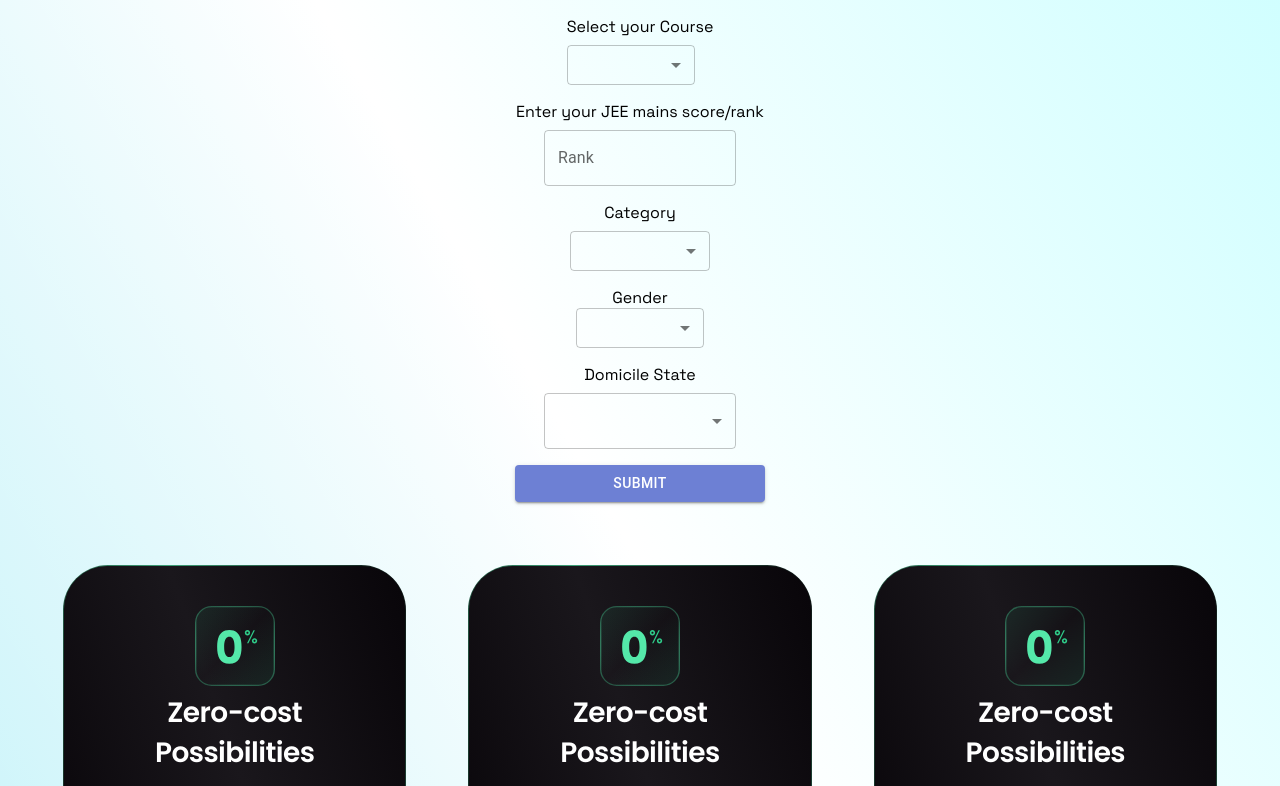
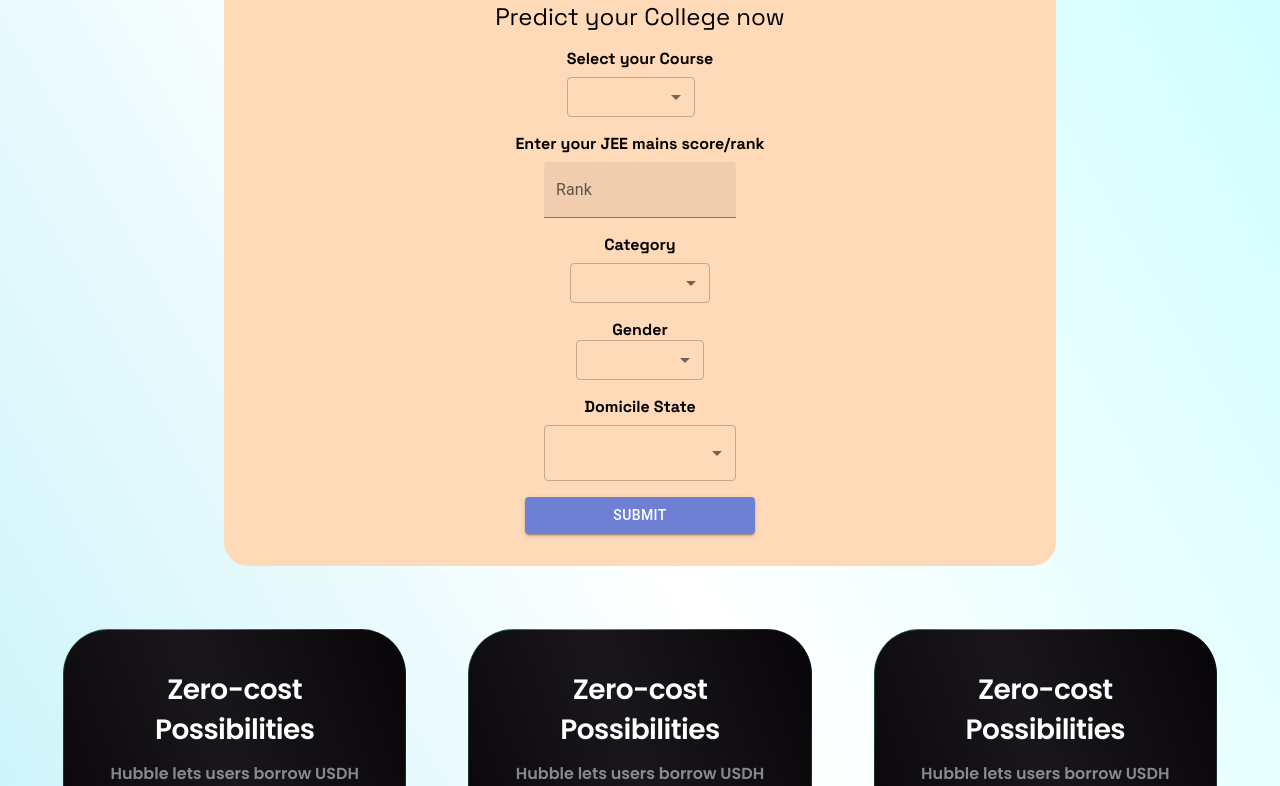
Before and after one commit to aarav-gargg/UniFind, a React (Vite) app: page /CollegePredictor in a window 1280 px wide. Shown: the part 634-1420 px from the top of the page. Built offline with nearby package versions, Linux system fonts and the light colour scheme; a web font is replaced by a local one.

Commit message:
Added animation and transformed the form

```diff
--- a/package.json
+++ b/package.json
@@ -14,6 +14,7 @@
     "@emotion/styled": "^11.11.5",
     "@mui/icons-material": "^5.16.0",
     "@mui/material": "^5.16.0",
+    "aos": "^2.3.4",
     "react": "^18.3.1",
     "react-dom": "^18.3.1",
     "react-router-dom": "^6.24.1"
--- a/src/App.jsx
+++ b/src/App.jsx
@@ -5,10 +5,12 @@ import { Route, RouterProvider, createBrowserRouter, createRoutesFromElements }
 import FormPage from './Components/InputForm/FormPage';
 import Layout from './Layout';
 // import Login from './Components/Login';
-
+import AOS from 'aos';
+import 'aos/dist/aos.css';
 import Home from './Components/home/Home';
 import Articles from './Components/articles/Articles';
 import College from './Components/collegePreview/College';
+import { useEffect } from 'react';
 import CollegeDisplay from './Components/InputForm/CollegeDisplay';
 
 const router = createBrowserRouter(
@@ -25,6 +27,9 @@ const router = createBrowserRouter(
 );
 
 function App() {
+  useEffect(() => {
+    AOS.init();
+  }, [])
   return (
     <>
       <RouterProvider router={router} />
--- a/src/Components/InputForm/CollegeDisplay.jsx
+++ b/src/Components/InputForm/CollegeDisplay.jsx
@@ -9,11 +9,11 @@ function CollegeDisplay() {
         <div className="gradient-cards">
             <div className="card69">
             <div className="container-card bg-green-box">
-                <svg width="80" height="80" viewBox="0 0 120 120" fill="none" xmlns="http://www.w3.org/2000/svg">
+                {/* <svg width="80" height="80" viewBox="0 0 120 120" fill="none" xmlns="http://www.w3.org/2000/svg">
                 <rect x="1" y="1" width="118" height="118" rx="24" fill="url(#paint0_linear_1366_4547)" fillOpacity="0.15" stroke="url(#paint1_radial_1366_4547)" strokeWidth="2"></rect>
                 <path d="M33.2182 61.4C33.2182 75.425 37.2682 86.75 51.5932 86.75C65.9182 86.75 69.8182 75.425 69.8182 61.4C69.8182 47.225 65.9182 35.9 51.5932 35.9C37.2682 35.9 33.2182 47.225 33.2182 61.4ZM43.7182 61.4C43.7182 53.075 45.5932 46.1 51.5932 46.1C57.5182 46.1 59.3182 53.075 59.3182 61.4C59.3182 69.65 57.5182 76.55 51.5932 76.55C45.5932 76.55 43.7182 69.65 43.7182 61.4Z" fill="#54E8A9"></path>
-                <path d="M87.7143 36.35L78.0543 56H80.1243L89.7843 36.35H87.7143ZM74.6943 40.16C74.6943 42.44 76.4043 44.15 78.6843 44.15C80.9343 44.15 82.7043 42.44 82.7043 40.16C82.7043 37.91 80.9343 36.14 78.6843 36.14C76.4043 36.14 74.6943 37.91 74.6943 40.16ZM77.1243 40.16C77.1243 39.29 77.7543 38.57 78.6843 38.57C79.5543 38.57 80.2743 39.29 80.2743 40.16C80.2743 41.09 79.5543 41.72 78.6843 41.72C77.7543 41.72 77.1243 41.09 77.1243 40.16ZM85.3143 52.31C85.3143 54.59 87.0243 56.3 89.3043 56.3C91.5543 56.3 93.3243 54.59 93.3243 52.31C93.3243 50.06 91.5543 48.29 89.3043 48.29C87.0243 48.29 85.3143 50.06 85.3143 52.31ZM87.7443 52.31C87.7443 51.44 88.3743 50.72 89.3043 50.72C90.1743 50.72 90.8943 51.44 90.8943 52.31C90.8943 53.24 90.1743 53.87 89.3043 53.87C88.3743 53.87 87.7443 53.24 87.7443 52.31Z" fill="#2FCB89"></path>
-                <defs>
+                <path d="M87.7143 36.35L78.0543 56H80.1243L89.7843 36.35H87.7143ZM74.6943 40.16C74.6943 42.44 76.4043 44.15 78.6843 44.15C80.9343 44.15 82.7043 42.44 82.7043 40.16C82.7043 37.91 80.9343 36.14 78.6843 36.14C76.4043 36.14 74.6943 37.91 74.6943 40.16ZM77.1243 40.16C77.1243 39.29 77.7543 38.57 78.6843 38.57C79.5543 38.57 80.2743 39.29 80.2743 40.16C80.2743 41.09 79.5543 41.72 78.6843 41.72C77.7543 41.72 77.1243 41.09 77.1243 40.16ZM85.3143 52.31C85.3143 54.59 87.0243 56.3 89.3043 56.3C91.5543 56.3 93.3243 54.59 93.3243 52.31C93.3243 50.06 91.5543 48.29 89.3043 48.29C87.0243 48.29 85.3143 50.06 85.3143 52.31ZM87.7443 52.31C87.7443 51.44 88.3743 50.72 89.3043 50.72C90.1743 50.72 90.8943 51.44 90.8943 52.31C90.8943 53.24 90.1743 53.87 89.3043 53.87C88.3743 53.87 87.7443 53.24 87.7443 52.31Z" fill="#2FCB89"></path> */}
+                {/* <defs>
                     <linearGradient id="paint0_linear_1366_4547" x1="0.0063367" y1="0.168432" x2="120.853" y2="119.009" gradientUnits="userSpaceOnUse">
                     <stop stopColor="#2FCB89" stopOpacity="0.7"></stop>
                     <stop offset="0.489583" stopColor="#2FCB89" stopOpacity="0"></stop>
@@ -23,8 +23,8 @@ function CollegeDisplay() {
                     <stop stopColor="#54E8A9"></stop>
                     <stop offset="1" stopColor="#1A3E31" stopOpacity="0.2"></stop>
                     </radialGradient>
-                </defs>
-                </svg>
+                </defs> */}
+                {/* </svg> */}
                 <p className="card-title">Zero-cost Possibilities</p>
                 <p className="card-description">Hubble lets users borrow USDH for a one-time 0.5% fee. No variable rates. No interest charged, ever.</p>
             </div>
@@ -109,3 +109,4 @@ function CollegeDisplay() {
 }
 
 export default CollegeDisplay
+// name officialsite cutoff-range location  govt
--- a/src/Components/InputForm/FormPage.css
+++ b/src/Components/InputForm/FormPage.css
@@ -49,14 +49,18 @@
 }
 
 .form {
-
+  padding:4vh;
+  border-radius: 3vh;
+  font-weight: bolder;
+  background-color: #ffdab9;
+  /* color: #fff; */
   display: flex;
   flex-direction: column;
   justify-content: center;
   align-items: center;
   margin: 4vh 15vw;
   font-family: "Space Grotesk", sans-serif;
-  color: rgb(0, 0, 0);
+
 }
 .form .course{
   margin:2vh 0;
--- a/src/Components/InputForm/FormPage.jsx
+++ b/src/Components/InputForm/FormPage.jsx
@@ -76,7 +76,7 @@ function FormPage() {
 
   return (
     <>
-      <div className='container'>
+      <div className='container' data-aos="fade-down"  data-aos-duration="1000">
         <div className="content">
           <h1>
             Get personalized college predictions tailored to you!!!
@@ -85,7 +85,7 @@ function FormPage() {
         </div>
       </div>
       <div className="circle">
-      <div className="form">
+      <div className="form" data-aos="fade-down"  data-aos-duration="1000">
         <h2>Predict your College now</h2>
         <div className='course'>
           <span >Select your Course</span>
@@ -101,7 +101,7 @@ function FormPage() {
           </Select>
         </div>
         <span>Enter your JEE mains score/rank</span>
-        <TextField fullWidth label="Rank" id="fullWidth" type='number' className='rank' />
+        <TextField fullWidth label="Rank" id="fullWidth" type='number' className='rank' variant='filled' />
         <span>Category</span>
         <Select
           labelId="demo-simple-select-filled-label"
--- a/src/Components/collegePreview/College.jsx
+++ b/src/Components/collegePreview/College.jsx
@@ -16,14 +16,19 @@ function College() {
     <>
     <div className='container1'>
       <Grid container spacing={4}>
-        <Grid item xs={12} sx={{ textAlign: 'center', marginBottom: '20px' }}>
+        {/* <Grid item xs={12} sx={{ textAlign: 'center', marginBottom: '20px' }}>
           <Typography variant="h2" className='heading1'>College Name</Typography>
-        </Grid>
+        </Grid> */}
 
         <Grid item xs={12} className='image'>
-            <img src='http://res.cloudinary.com/ds23bhkcd/image/upload/v1713597990/bqk2xmrvw2erp6ly60sv.jpg'
-              alt="College"
-              style={{ objectFit: 'cover', borderRadius: '10px', height: '40vh', width: '100%' }} />
+        <div className='container' data-aos="fade-down"  data-aos-duration="1000">
+        <div className="content">
+          <h1>
+            Get personalized college predictions tailored to you!!!
+          </h1>
+          <p>Unlock Your Future with Our College Predictor! Discover your dream college effortlessly with our state-of-the-art AI-powered tool. Just enter your details, and let our smart algorithm match you with the best colleges based on your preferences and scores. Say goodbye to uncertainty and hello to a brighter future—your perfect college is just a click away.</p>
+        </div>
+      </div>
         </Grid>
 
         <Grid item xs={12}>
--- a/src/Components/home/Carousel.jsx
+++ b/src/Components/home/Carousel.jsx
@@ -21,6 +21,7 @@ const Carousel = () => {
           key={index}
           className={`card1 ${activeCard === index ? 'active1' : ''}`}
           onClick={() => handleCardClick(index)}
+          data-aos="flip-left" data-aos-duration="1000"
         >
           <img className="background" src={item.src} alt={item.title} />
           <div className="card1-content">
--- a/src/Components/navbar/navbar.css
+++ b/src/Components/navbar/navbar.css
@@ -97,6 +97,6 @@ header {
     font-weight: bold;
 }
 .active{
-    background-color: #9c9ad0;
+    border-bottom:4px solid #04003e ;
 }
 /* Ensuring the nav is slightly uplifted */
```
Also changed, not shown: src/Components/InputForm/collegeDisplay.css (line endings or trailing spaces), src/Components/collegePreview/College.css (line endings or trailing spaces), 1 other file (tests, documents, lock files or other folders).
